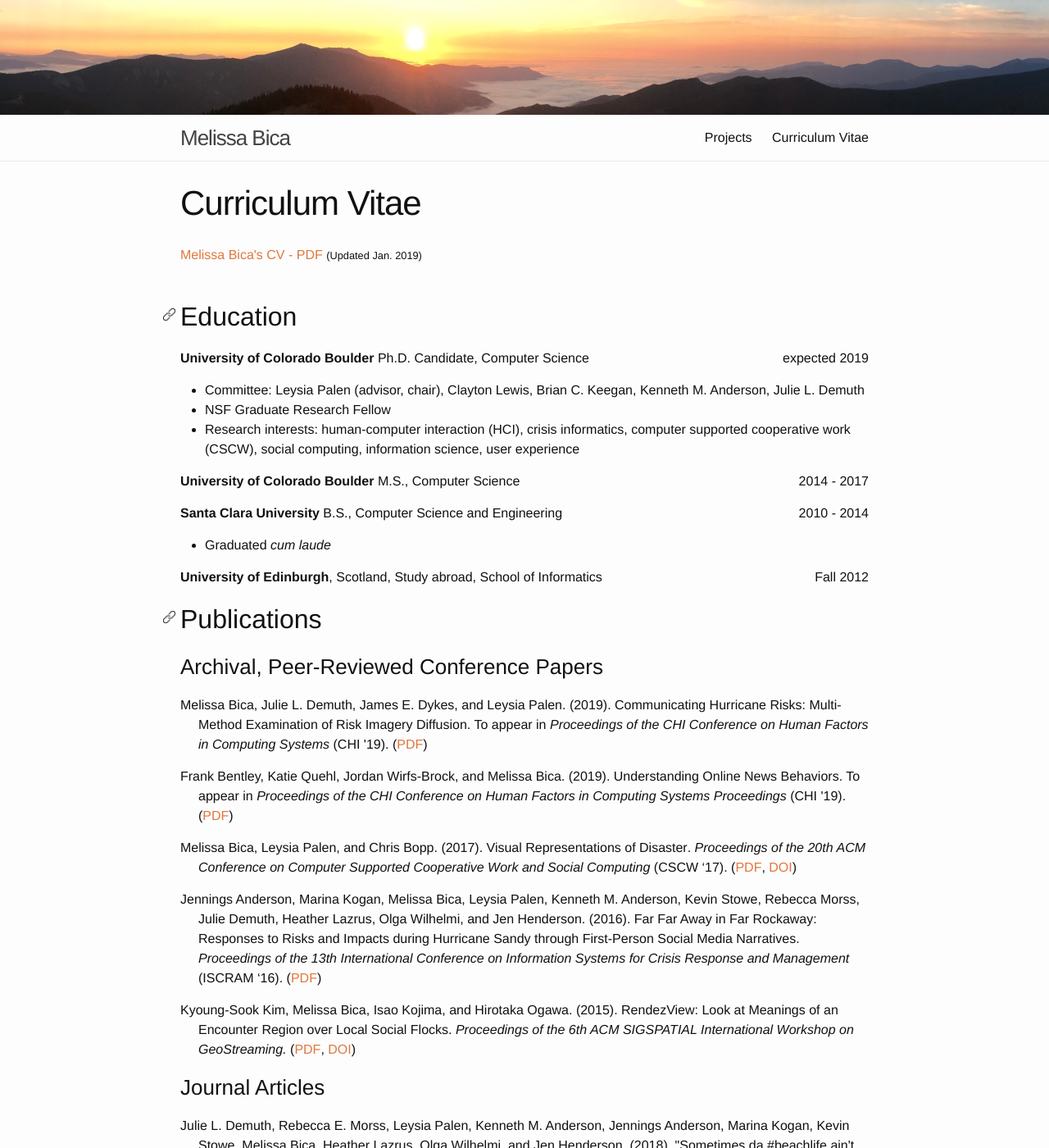
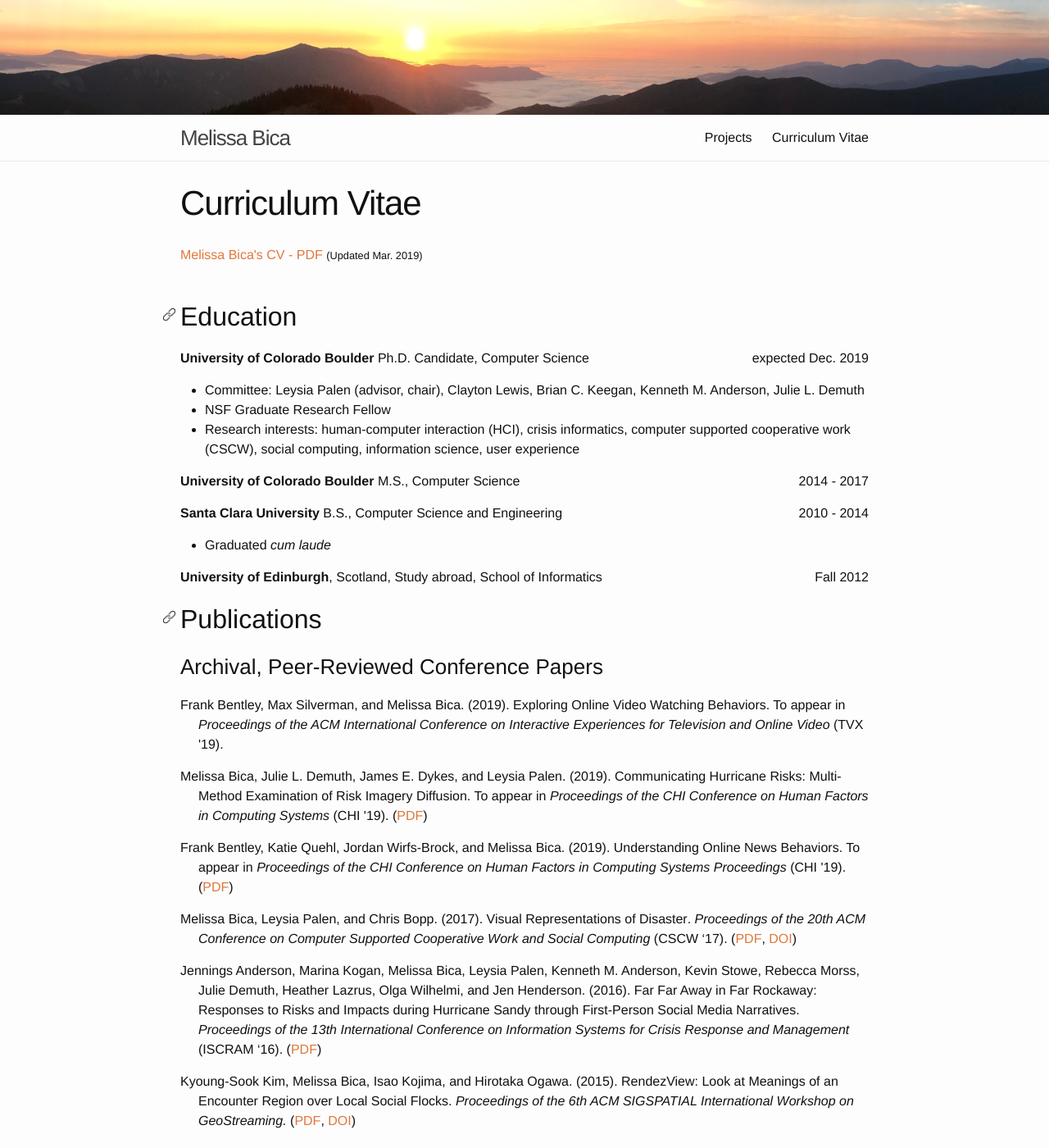
Before and after one commit to melissabica/melissabica.github.io, a Jekyll site: the page built from 3-cv.md, in a window 1280 px wide and 1400 px high. Shown: the whole window at 82% size. Built offline with Jekyll 4.4.1, drawn with Linux system fonts in a browser that asks for light colours; nearby versions of some CDN libraries; comment, search, counter and statistics services are not loaded.

Commit message:
added TVX paper to CV

```diff
--- a/3-cv.md
+++ b/3-cv.md
@@ -5,7 +5,7 @@ permalink: /cv/
 ---
 
 <div><a href="/assets/files/MelissaBicaCV.pdf" target="_blank" style="display:inline;">Melissa Bica's CV - PDF</a>
-<p style="font-size: 0.8em;display:inline;">(Updated Jan. 2019)</p>
+<p style="font-size: 0.8em;display:inline;">(Updated Mar. 2019)</p>
 </div>
 <br>
 
@@ -13,7 +13,7 @@ permalink: /cv/
 
 <h2><a id="education" class="anchor" aria-hidden="true" href="#education"><img src="\assets\link.png" style="width:15px"></a>Education</h2>
 
-<p class="alignright">expected 2019</p>
+<p class="alignright">expected Dec. 2019</p>
 **University of Colorado Boulder**  Ph.D. Candidate, Computer Science
 
 * Committee: Leysia Palen (advisor, chair), Clayton Lewis, Brian C. Keegan, Kenneth M. Anderson, Julie L. Demuth
@@ -37,6 +37,11 @@ permalink: /cv/
 <h2><a id="publications" class="anchor" aria-hidden="true" href="#publications"><img src="\assets\link.png" style="width:15px"></a>Publications</h2>
 
 <h3><a id="publications-conf" class="anchor" aria-hidden="true" href="#publications-conf"><img src="\assets\link.png" style="width:15px"></a>Archival, Peer-Reviewed Conference Papers</h3>
+
+<p class="hangingindent">Frank Bentley, Max Silverman, and Melissa Bica. (2019). <span class="bolder">Exploring Online Video Watching Behaviors.</span> To appear in <span class="proceedings">Proceedings of the ACM International Conference on Interactive Experiences for Television and Online Video</span> (TVX '19).
+	<!-- (<a href="/assets/files/CHI2019-FINAL_paper315.pdf" target="_blank" class="bolder">PDF</a>) -->
+</p>
+
 
 <p class="hangingindent">Melissa Bica, Julie L. Demuth, James E. Dykes, and Leysia Palen. (2019). <span class="bolder">Communicating Hurricane Risks: Multi-Method Examination of Risk Imagery Diffusion.</span> To appear in <span class="proceedings">Proceedings of the CHI Conference on Human Factors in Computing Systems</span> (CHI '19). (<a href="/assets/files/CHI2019-FINAL_paper315.pdf" target="_blank" class="bolder">PDF</a>)</p>
 
```
